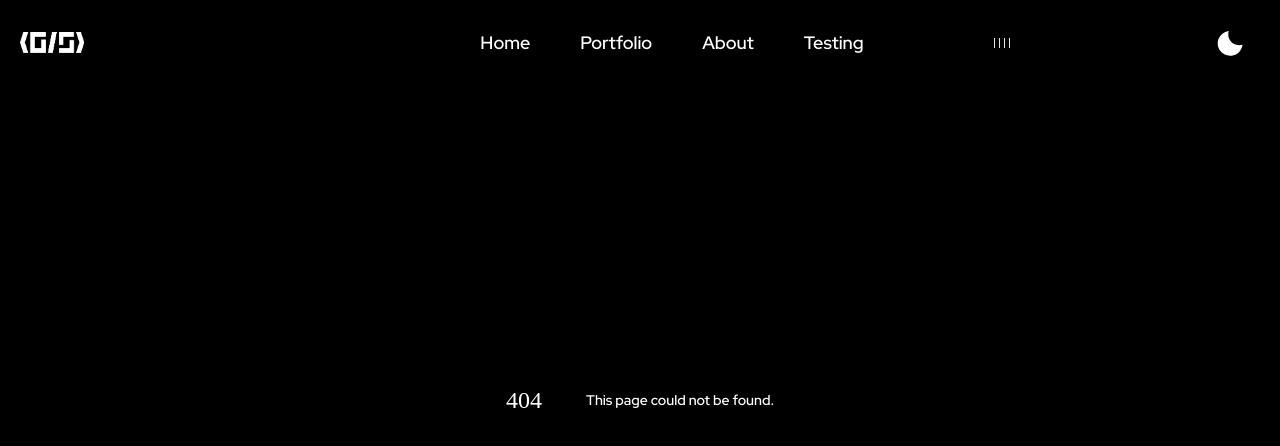
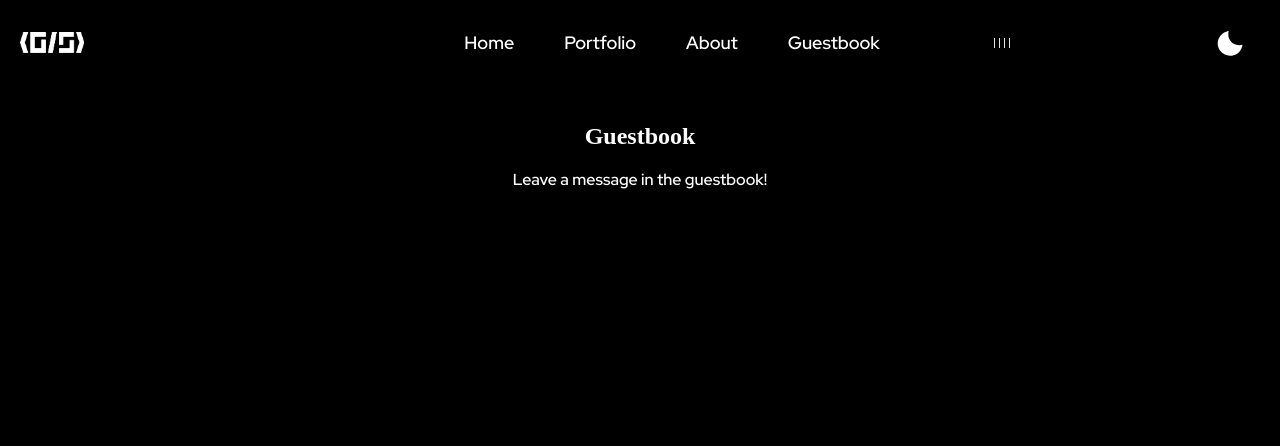
Before and after one commit to Jay-Adjei/portfolio_3.0, a Next.js app: page /guestbook in a window 1280 px wide. Before the commit this address had no page. Shown: the top 446 px of the page. Built offline with nearby package versions, Linux system fonts and the light colour scheme; a web font is replaced by a local one.

Commit message:
Added Guestbook Via Gisco

```diff
--- a/src/app/components/NavLinks/NavLinks.jsx
+++ b/src/app/components/NavLinks/NavLinks.jsx
@@ -22,8 +22,8 @@ const NavLinks = ({ isDarkMode }) => {
           </Link>
         </li>
         <li>
-          <Link href="/testing" passHref>
-           Testing
+          <Link href="/guestbook" passHref>
+            Guestbook
           </Link>
         </li>
       </ul>
--- /dev/null
+++ b/src/app/guestbook/page.jsx
@@ -0,0 +1,41 @@
+'use client';
+import { useEffect } from "react";
+
+export default function Guestbook() {
+  useEffect(() => {
+    // Füge den giscus-Script-Tag ein
+    const script = document.createElement("script");
+    script.src = "https://giscus.app/client.js";
+    script.async = true;
+    script.setAttribute("data-repo", "GylanSalih/NextJS-Portify");
+    script.setAttribute("data-default-comment-order", "newest");
+    script.setAttribute("data-repo-id", "R_kgDONsIjJw");
+    script.setAttribute("data-category", "General");
+    script.setAttribute("data-category-id", "DIC_kwDONsIjJ84CmWBt");
+    script.setAttribute("data-mapping", "url");
+    script.setAttribute("data-strict", "0");
+    script.setAttribute("data-reactions-enabled", "1");
+    script.setAttribute("data-emit-metadata", "0");
+    script.setAttribute("data-input-position", "bottom");
+    script.setAttribute("data-theme", "dark");
+    script.setAttribute("data-lang", "de");
+    script.setAttribute("data-loading", "lazy");
+    script.setAttribute("crossorigin", "anonymous");
+    document.getElementById("giscus-container").appendChild(script);
+  }, []);
+
+  return (
+    <div
+      className="container mx-auto"
+      style={{
+        padding: "2rem", // Increased padding for larger spaces
+        paddingTop: "120px", // Slightly bigger top padding
+        width: "60%", // Made width a bit wider
+      }}
+    >
+      <h1 className="text-2xl font-bold mb-4">Guestbook</h1>
+      <p className="mb-4">Leave a message in the guestbook!</p>
+      <div id="giscus-container"></div>
+    </div>
+  );
+}
--- a/src/app/testing/page.jsx
+++ /dev/null
@@ -1,13 +0,0 @@
-import React from "react";
-import HeroImage from "../components/HeroImage/HeroImage";
-import AboutMe from "../components/AboutMe/AboutMe";
-import Skills from "../components/Skills/Skills";
-import Contact from "../components/Contact/Contact";
-import ProductNav from '.././components/ANewUpdate/ProductNav';
-
-export default function testing() {
-  return (
-    <div>
-    </div>
-  );
-}
```
Also changed, not shown: src/app/testing/testing.css (deleted), 1 other file (tests, documents, lock files or other folders).
